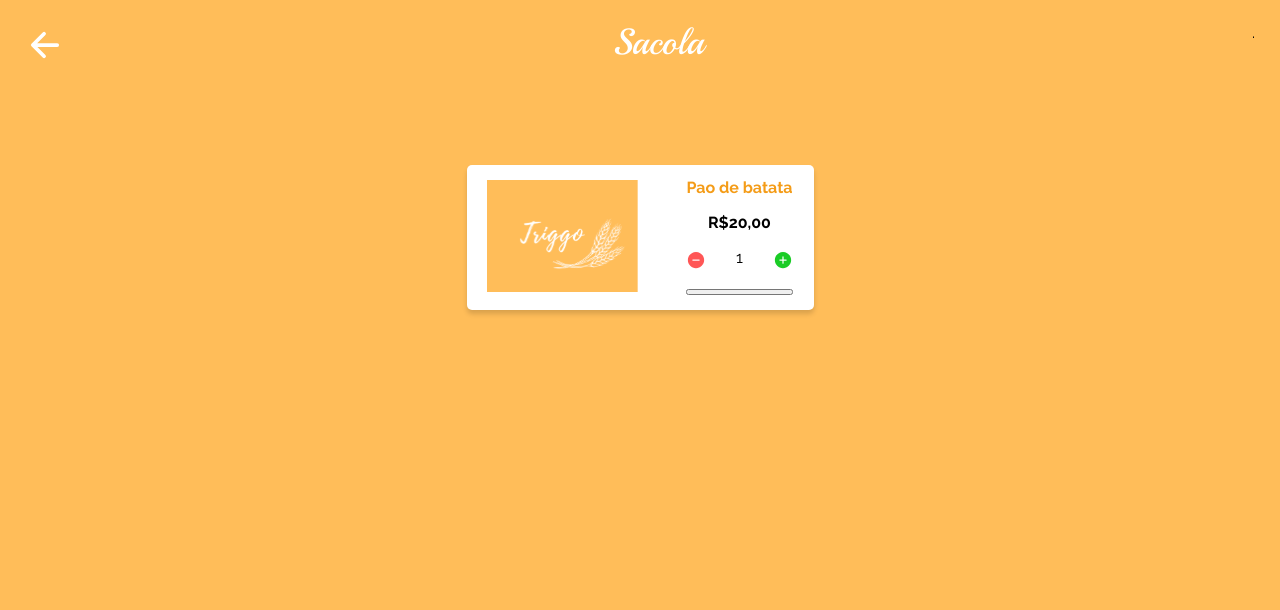
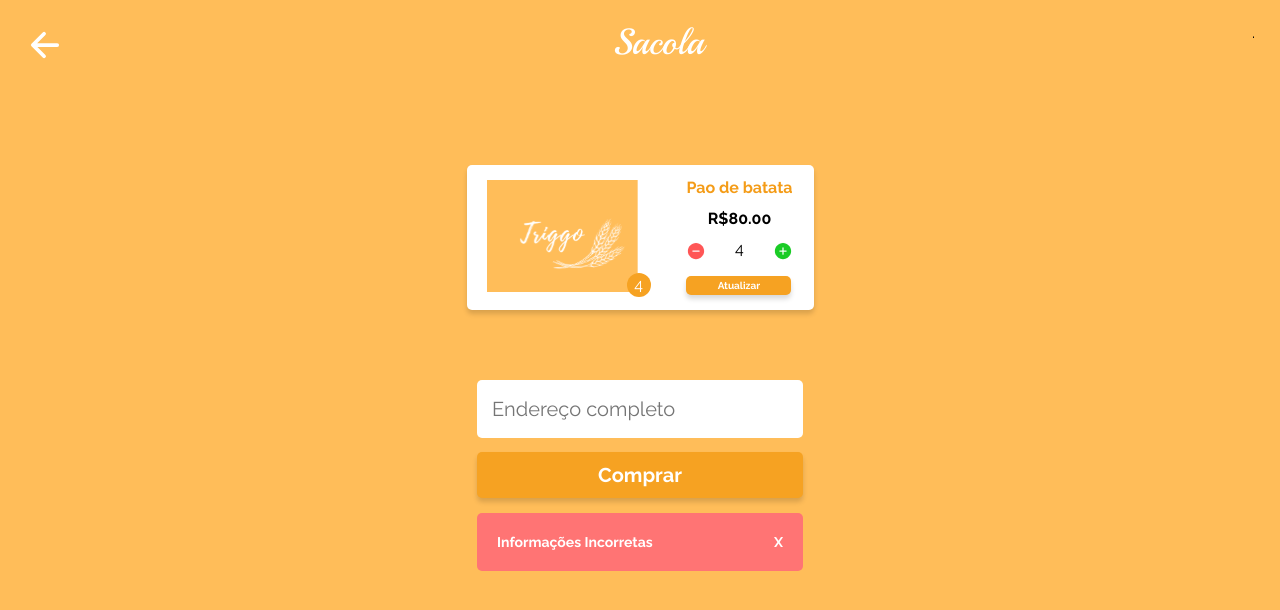
Before and after one commit to PaulaWiltiner/projeto14-triggo-front, a React (Create React App) app: page /buy in a window 1280 px wide. Shown: the top 610 px of the page. Built offline with nearby package versions, Linux system fonts and the light colour scheme; a web font is replaced by a local one.

Commit message:
layout completo

```diff
--- a/src/components/BuySession.js
+++ b/src/components/BuySession.js
@@ -5,6 +5,13 @@ import { useNavigate } from "react-router-dom";
 import { useState } from "react";
 
 export default function BuySession() {
+    const [address, setAddress] = useState("");
+    const [clicked, setClicked] = useState(false);
+    const [error, setError] = useState(true);
+    let counter = 4;
+    let price = 20;
+    const navigate = useNavigate();
+
     return(
         <>
             <Tittle>
@@ -17,19 +24,38 @@ export default function BuySession() {
                 <ul>
                    <OneProduct>
                         <img src={TriggoLogo} alt="1"/>
+                        <BallCounter>{counter}</BallCounter>
                         <ProductData>
                             <h3>Pao de batata</h3>
-                            <h4>R$20,00</h4>
+                            <h4>R${(price * counter).toFixed(2)}</h4>
                             <Counter>
                                 <ion-icon name="remove-circle" id="minus"></ion-icon>
-                                <span>1</span>
+                                <span>{counter}</span>
                                 <ion-icon name="add-circle" id="plus"></ion-icon>
                             </Counter>
-                            <button></button>
+                            {counter != 0 ? (
+                                <button id="refresh">Atualizar</button> ) : (
+                                <button id="delete">Remover</button> )}
                         </ProductData>
                     </OneProduct>
                 </ul>
             </Products>
+
+            <form>
+                <Footer>
+                    <input type="text" placeholder= "Endereço completo" value={address} onChange={(event) => setAddress(event.target.value)} required/>
+                    <button onClick={() => setClicked(true)}>
+                    {clicked ? (
+                        <ThreeDots color="white" height={80} width={80} />
+                    ) : ("Comprar") }
+                    </button>
+                </Footer>
+            </form>
+            {error ? (
+            <ErrorMessage>
+                <h3>Informações Incorretas</h3>
+                <h4 onClick={() => setError(false)}>X</h4>
+            </ErrorMessage> ) : "" }
         </>
     )
 }
@@ -73,11 +99,26 @@ const OneProduct = styled.li`
     background-color: rgba(255, 255, 255, 1);
     border-radius: 5px;
     box-shadow: 0px 4px 5px 0px rgba(0, 0, 0, 0.15);
+    position: relative;
 
     img {
         width: 157px;
         height: 112px;
     }
+`
+const BallCounter = styled.div`
+    width: 24px;
+    height: 24px;
+    background-color: #F6A222;
+    font-size: 16px;
+    color: rgba(255, 255, 255, 1);
+    border-radius: 50%;
+    display: flex;
+    justify-content: center;
+    align-items: center;
+    position: absolute;
+    left: 160px;
+    bottom: 13px;
 `
 const ProductData = styled.div`
     display: flex;
@@ -92,10 +133,41 @@ const ProductData = styled.div`
     }
 
     h4{
-
         color: 000000;
         font-size: 16px;
         font-weight: bold;
+    }
+
+    button#refresh{
+        width: 105px;
+        height: 19px;
+        background-color: #F6A222;
+        color: rgba(255, 255, 255, 1);
+        border-radius: 5px;
+        border: none;
+        box-shadow: 0px 4px 5px 0px rgba(0, 0, 0, 0.15);
+        font-size: 10px;
+        font-weight: bold;
+
+        &:hover {
+            cursor: pointer;
+        }
+    }
+
+    button#delete{
+        width: 105px;
+        height: 19px;
+        background-color: #FF5656;
+        color: rgba(255, 255, 255, 1);
+        border-radius: 5px;
+        border: none;
+        box-shadow: 0px 4px 5px 0px rgba(0, 0, 0, 0.15);
+        font-size: 10px;
+        font-weight: bold;
+
+        &:hover {
+            cursor: pointer;
+        }
     }
 `
 const Counter = styled.div`
@@ -122,3 +194,69 @@ const Counter = styled.div`
         }
     }
 `
+const Footer = styled.div`
+    width: 100%;
+    height: 100%;
+    margin-top: 70px;
+
+    input{
+        width: 326px;
+        height: 58px;
+        display: flex;
+        align-items: center;
+        background-color: rgba(255, 255, 255, 1);
+        font-color: rgba(0, 0, 0, 1);
+        padding-left: 15px;
+        font-size: 20px;
+        margin-bottom: 14px;
+        border-radius: 5px;
+        border: none;
+    }
+
+    button{
+        width: 326px;
+        height: 46px;
+        display: flex;
+        justify-content: center;
+        align-items: center;
+        background-color: #F6A222;
+        color: rgba(255, 255, 255, 1);
+        font-size: 20px;
+        border-radius: 5px;
+        border: none;
+        font-weight: bold;
+        box-shadow: 0px 4px 5px 0px rgba(0, 0, 0, 0.15);
+
+        &:hover {
+            cursor: pointer;
+        }
+    }
+`
+const ErrorMessage = styled.div`
+    width: 326px;
+    height: 58px;
+    background-color: #FF7474;
+    display: flex;
+    align-items: center;
+    justify-content: space-between;
+    padding: 0px 20px 0px 20px;
+    border-radius: 5px;
+    margin-bottom: 20px;
+    margin-top: 15px;
+
+    h4 {
+        font-size: 14px;
+        font-weight: 700;
+        color: rgba(255, 255, 255, 1);
+
+        &:hover {
+            cursor: pointer;
+        }
+    }
+
+    h3 {
+        color: rgba(255, 255, 255, 1);
+        font-size: 14px;
+        font-weight: 700;
+    }
+`
--- a/src/components/Login.js
+++ b/src/components/Login.js
@@ -33,7 +33,7 @@ export default function Login() {
         {error ? (
         <ErrorMessage>
             <h3>Informações Incorretas</h3>
-            <h4>X</h4>
+            <h4 onClick={() => setError(false)}>X</h4>
         </ErrorMessage> ) : "" }
 
         <Link to="/signUp"><Message>Primeira vez? Cadastre-se!</Message></Link>
@@ -121,6 +121,10 @@ const ErrorMessage = styled.div`
         font-size: 14px;
         font-weight: 700;
         color: rgba(255, 255, 255, 1);
+
+        &:hover {
+            cursor: pointer;
+        }
     }
 
     h3 {
```
